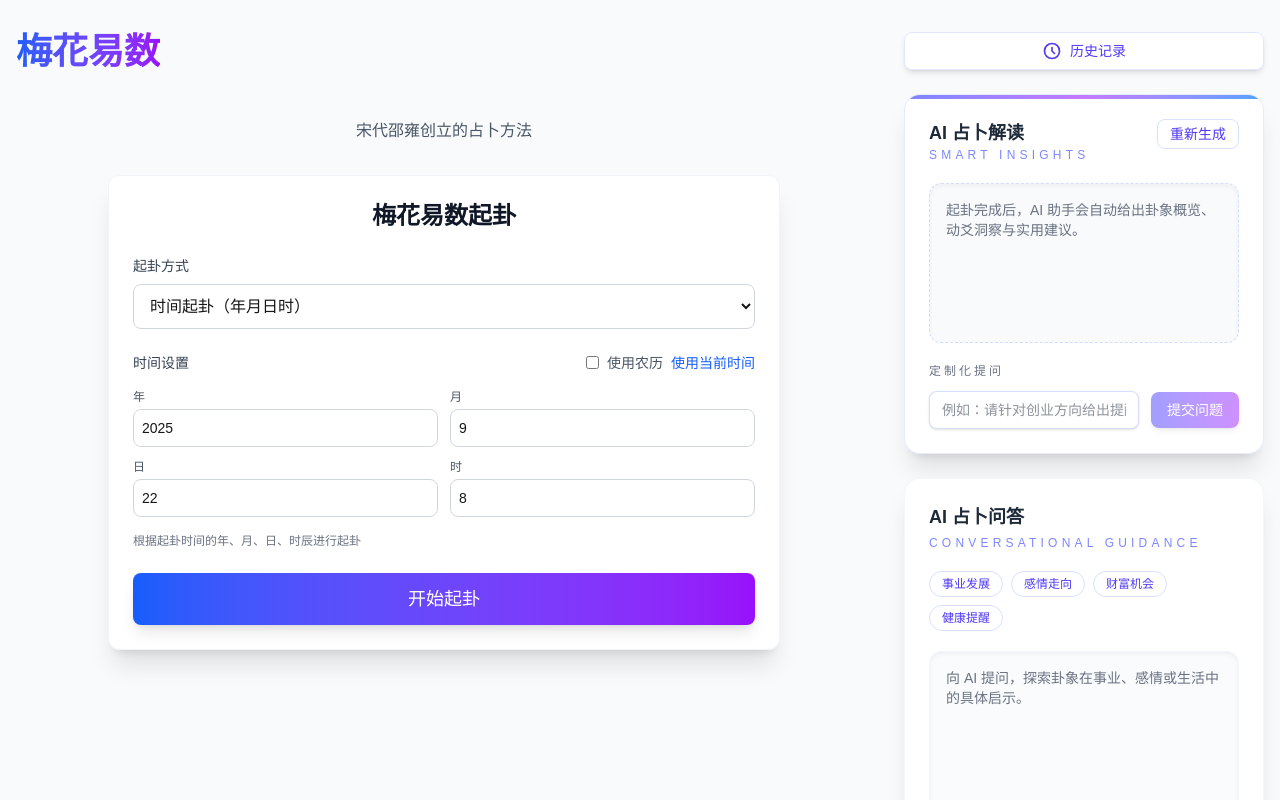
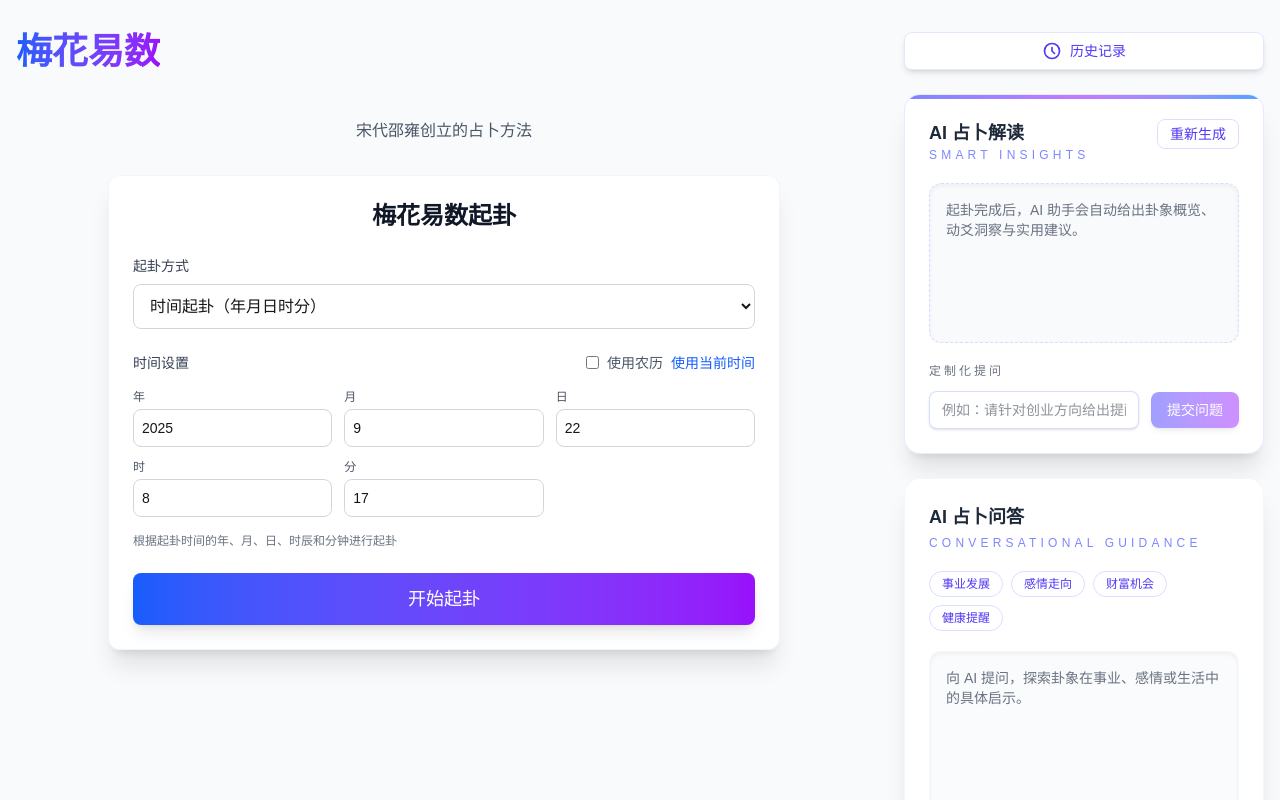
Before and after one commit to 2478love/meihuayishu, a Next.js app: page / in a window 1280 px wide. Shown: the top 800 px of the page. Built offline with nearby package versions, Linux system fonts and the light colour scheme.

Commit message:
fix: avoid stale ai insights and capture minute input

```diff
--- a/src/app/page.tsx
+++ b/src/app/page.tsx
@@ -1,6 +1,6 @@
 'use client';
 
-import { Fragment, useCallback, useState } from 'react';
+import { Fragment, useCallback, useEffect, useRef, useState } from 'react';
 import { DivinationInput, DivinationResult, Hexagram } from '@/types';
 import { performDivination } from '@/lib/divination';
 import { getFullHexagram } from '@/lib/hexagrams-data';
@@ -31,8 +31,18 @@ export default function Home() {
   const [insightError, setInsightError] = useState<string | null>(null);
   const [chatMessages, setChatMessages] = useState<AiChatMessage[]>([]);
   const [chatLoading, setChatLoading] = useState(false);
+  const insightRequestRef = useRef<{ controller: AbortController; requestId: number } | null>(null);
 
   const requestAiInsight = useCallback(async (targetResult: DivinationResult, question?: string) => {
+    const controller = new AbortController();
+    const requestId = Date.now();
+
+    if (insightRequestRef.current) {
+      insightRequestRef.current.controller.abort();
+    }
+
+    insightRequestRef.current = { controller, requestId };
+
     setInsightStatus('loading');
     setInsightError(null);
 
@@ -47,9 +57,14 @@ export default function Home() {
           result: serializeResultForApi(targetResult),
           question,
         }),
+        signal: controller.signal,
       });
 
       const data = await response.json();
+
+      if (insightRequestRef.current?.requestId !== requestId) {
+        return;
+      }
 
       if (!response.ok) {
         throw new Error(data?.error || 'AI 请求失败');
@@ -62,9 +77,27 @@ export default function Home() {
       });
       setInsightStatus('ready');
     } catch (error) {
+      const isAbortError = error instanceof DOMException && error.name === 'AbortError'
+        || (typeof error === 'object' && error !== null && 'name' in error && (error as { name?: string }).name === 'AbortError');
+
+      if (isAbortError || insightRequestRef.current?.requestId !== requestId) {
+        return;
+      }
+
       const message = error instanceof Error ? error.message : 'AI 请求失败';
       setInsightStatus('error');
       setInsightError(message);
+    } finally {
+      if (insightRequestRef.current?.requestId === requestId) {
+        insightRequestRef.current = null;
+      }
+    }
+  }, []);
+
+  useEffect(() => () => {
+    if (insightRequestRef.current) {
+      insightRequestRef.current.controller.abort();
+      insightRequestRef.current = null;
     }
   }, []);
 
--- a/src/components/DivinationForm.tsx
+++ b/src/components/DivinationForm.tsx
@@ -66,6 +66,7 @@ export default function DivinationForm({ onSubmit }: DivinationFormProps) {
           month: timeInput.month,
           day: timeInput.day,
           hour: timeInput.hour,
+          minute: timeInput.minute,
           useLunar: useLunar,
         };
         break;
@@ -155,7 +156,7 @@ export default function DivinationForm({ onSubmit }: DivinationFormProps) {
             className="w-full p-3 border border-gray-300 dark:border-gray-600 rounded-lg focus:ring-2 focus:ring-blue-500 focus:border-transparent dark:bg-gray-700 dark:text-white transition-all"
           >
             <optgroup label="传统起卦法">
-              <option value="time">时间起卦（年月日时）</option>
+              <option value="time">时间起卦（年月日时分）</option>
               <option value="number">数字起卦（报数起卦）</option>
               <option value="text">文字起卦（测字起卦）</option>
             </optgroup>
@@ -195,7 +196,7 @@ export default function DivinationForm({ onSubmit }: DivinationFormProps) {
               </div>
             </div>
 
-            <div className="grid grid-cols-2 gap-3">
+            <div className="grid grid-cols-2 md:grid-cols-3 gap-3">
               <div>
                 <label className="block text-xs text-gray-600 dark:text-gray-400 mb-1">年</label>
                 <input
@@ -240,9 +241,20 @@ export default function DivinationForm({ onSubmit }: DivinationFormProps) {
                   max="23"
                 />
               </div>
+              <div>
+                <label className="block text-xs text-gray-600 dark:text-gray-400 mb-1">分</label>
+                <input
+                  type="number"
+                  value={timeInput.minute}
+                  onChange={(e) => setTimeInput(prev => ({ ...prev, minute: Number.parseInt(e.target.value, 10) }))}
+                  className="w-full p-2 text-sm border border-gray-300 dark:border-gray-600 rounded-lg dark:bg-gray-700 dark:text-white"
+                  min="0"
+                  max="59"
+                />
+              </div>
             </div>
             <p className="text-xs text-gray-500 dark:text-gray-400">
-              根据起卦时间的年、月、日、时辰进行起卦
+              根据起卦时间的年、月、日、时辰和分钟进行起卦
             </p>
           </div>
         )}
```
